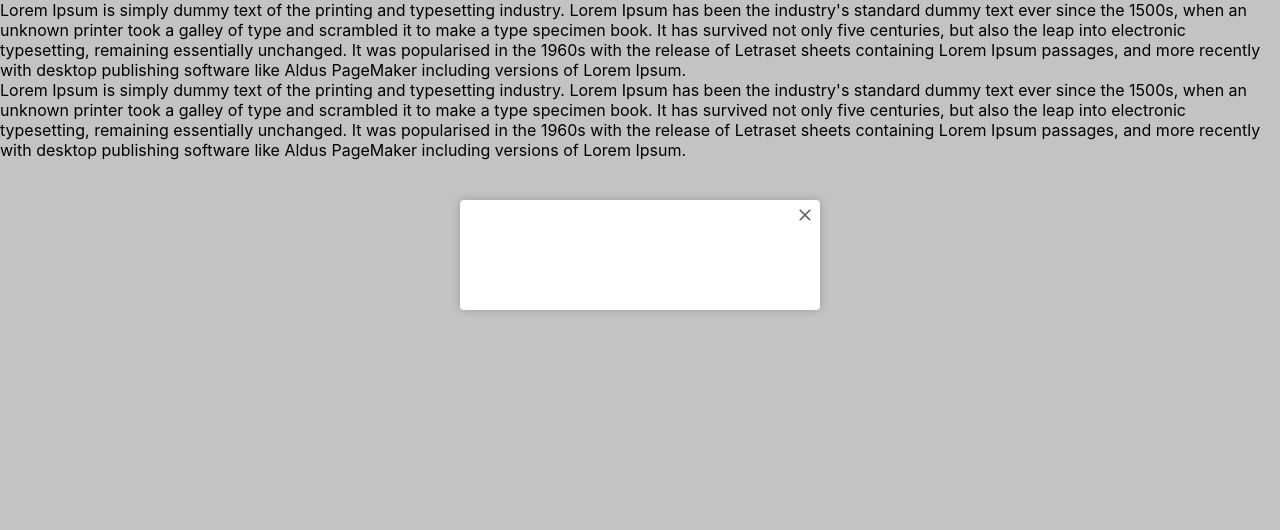
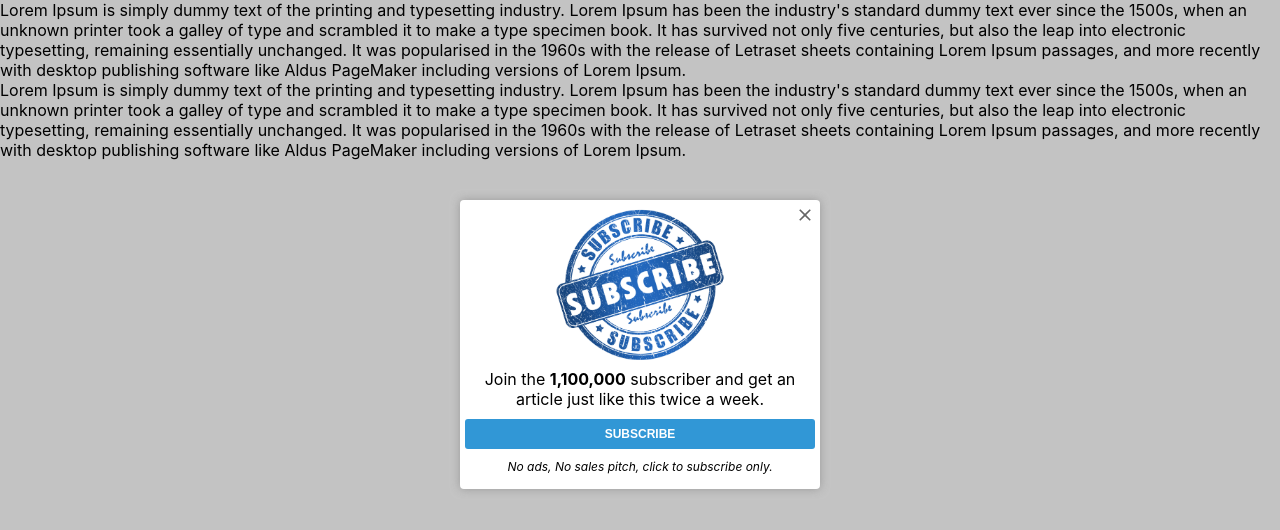
Before and after one commit to pulkitcs/web-development, a React (Create React App) app in the folder custom-popup/: page / in a window 1280 px wide. Shown: the top 530 px of the page. Built offline with nearby package versions, Linux system fonts and the light colour scheme; the HTML template or start-up script is replaced by a standard one.

Commit message:
Included forceClose() handler

```diff
--- a/custom-popup/src/App.js
+++ b/custom-popup/src/App.js
@@ -4,8 +4,10 @@ import Popup from './popup/Popup'
 import './AppStyles.css';
 
 const App = () => {
+  let forceClose;
   const doSomething = () => {
-    console.log('Do action!!')
+    console.log('Do action!!');
+    forceClose();
   }
 
   const popupClosed = () => {
@@ -15,12 +17,14 @@ const App = () => {
   return (
     <main>
     <Popup
-      body={(props) => <Banner {...props} onClick={doSomething} />}
       classes="customStyle"
       delay={2000} // 2s
+      forceClose={(func) => { forceClose = func}}
       onClose={popupClosed}
       timer={300000} // 5m
-    />
+    >
+      <Banner onClick={doSomething} />
+    </Popup>
     <p>
       Lorem Ipsum is simply dummy text of the printing and typesetting industry. Lorem Ipsum has been the industry's standard dummy text ever since the 1500s, when an unknown printer took a galley of type and scrambled it to make a type specimen book. It has survived not only five centuries, but also the leap into electronic typesetting, remaining essentially unchanged. It was popularised in the 1960s with the release of Letraset sheets containing Lorem Ipsum passages, and more recently with desktop publishing software like Aldus PageMaker including versions of Lorem Ipsum.
     </p>
```
